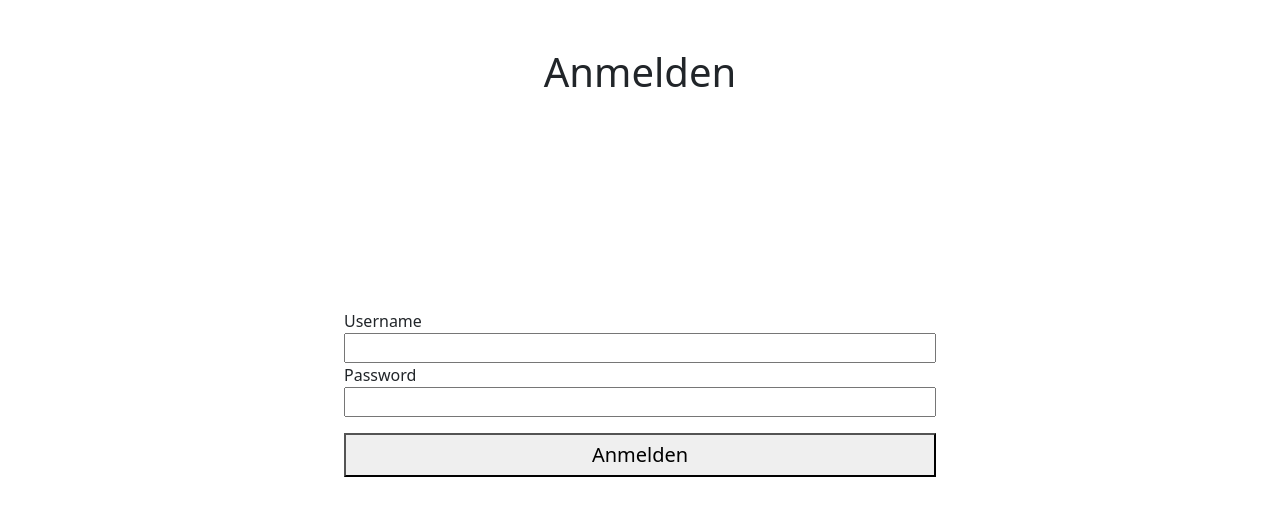
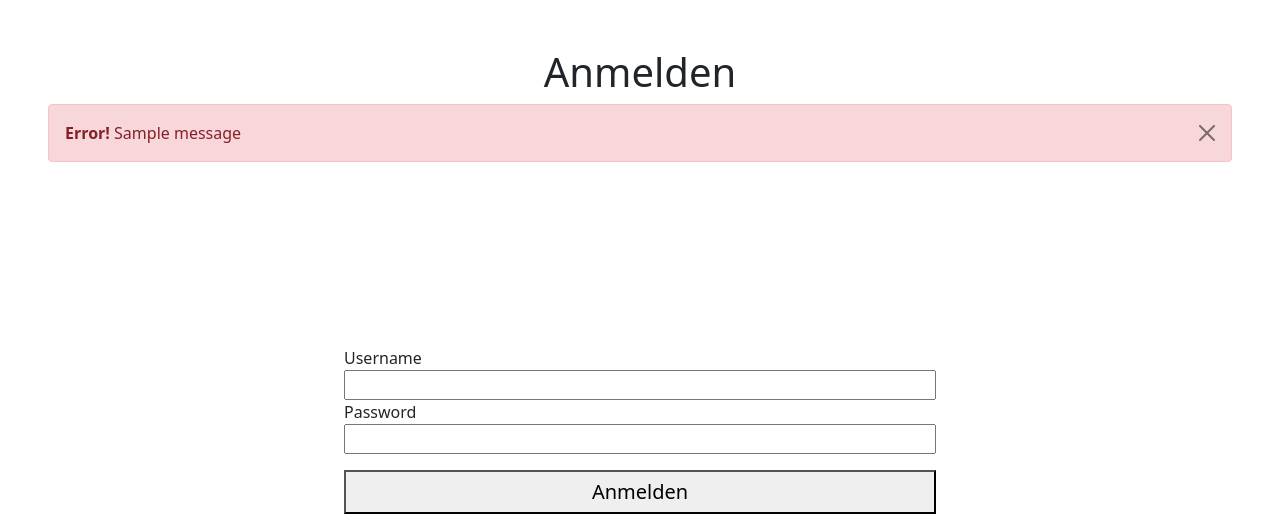
Before and after one commit to johannesrave/speel, a Django app: template player/templates/login.html in a window 1280 px wide. Shown: the top 521 px of the page. Run offline with Django 3.2, Linux system fonts and the light colour scheme; the template is opened without the code that fills it, so the values that code supplies are empty; tables that the repository leaves empty hold one stand-in row (values such as "Sample post"); one stand-in notice (Sample message) is shown; style sheets or scripts are compiled from the project's sources; parts of the project's set-up code (start-up, migrations or seed data) failed here and were passed over; some libraries are stand-ins or nearby versions.

Commit message:
on failed login: redirecting to login and showing error message

```diff
--- a/player/templates/layout.html
+++ b/player/templates/layout.html
@@ -15,6 +15,7 @@
         href="https://cdn.jsdelivr.net/npm/bootstrap@5.1.3/dist/css/bootstrap.min.css"
         integrity="sha384-1BmE4kWBq78iYhFldvKuhfTAU6auU8tT94WrHftjDbrCEXSU1oBoqyl2QvZ6jIW3"
         crossorigin="anonymous">
+  <script src="https://cdn.jsdelivr.net/npm/bootstrap@5.0.2/dist/js/bootstrap.bundle.min.js"></script>
 </head>
 
 <body class="vh100 vw100">
--- a/player/templates/login.html
+++ b/player/templates/login.html
@@ -1,6 +1,12 @@
 {% extends "layout.html" %}
 {% block heading %}
   <h1 class="text-center">Anmelden</h1>
+  {% for message in messages %}
+      <div class="alert alert-danger alert-dismissible fade show">
+          <strong>Error!</strong> {{ message }}
+          <button type="button" class="btn-close" data-bs-dismiss="alert"></button>
+    </div>
+  {% endfor %}
 {% endblock %}
 {% block content %}
   <form action="{% url 'login' %}" method="post" class="d-flex flex-column align-items-center">
```
Also changed, not shown: player/views/login.py (+4 -3 lines).
